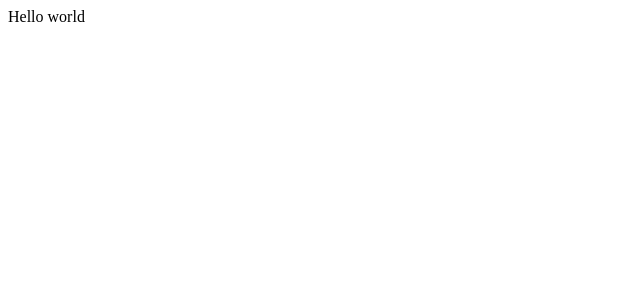
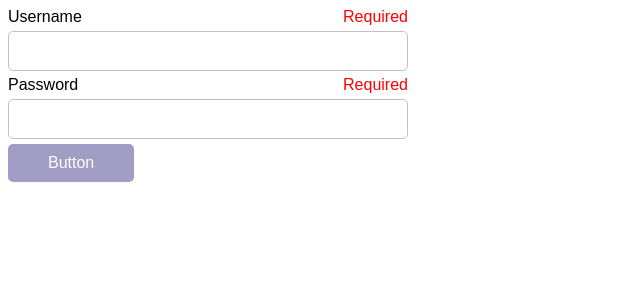
Before and after one commit to Vincent-Aboagye/Vue-Crash, a JavaScript app in the folder project1/: page / in a window 1280 px wide. Shown: the top 300 px of the page, without its empty margins (0-640 px from the left). Built offline with nearby package versions, Linux system fonts and the light colour scheme.

Commit message:
Sign-up Form with validation

```diff
--- a/project1/App.vue
+++ b/project1/App.vue
@@ -1,12 +1,78 @@
 <template>
-    <div> Hello world</div>
+    <form @submit.prevent="submit" class="form">
+    <my-input
+    name = "Username"
+    :rules="{ required:true, min : 5}"
+    :value="username.value"
+    @update="update"
+    type="text"
+    />
+
+    <my-input
+    name = "Password"
+    :rules="{ required:true, min : 10}"
+    :value="password.value"
+    @update="update"
+    type="password"
+    />
+
+    <my-button
+    color="white"
+    background="darkslateblue"
+    :disabled="!valid"
+    />
+    </form>
+    <!-- Alternatively <MyButton /> will do -->
 </template>
 <script>
+import MyButton from './MyButton.vue';
+import MyInput from './MyInput.vue';
 export default {
+    components: {
+        MyButton,
+        MyInput
+    },
+    data(){
+        return{
+            username: {
+                value: "",
+                valid: false
+        },
+            password: {
+                value: "",
+                valid: false
+            }
+        }
 
-}
+    },
+    computed: {
+        valid(){
+            return this.username.valid && this.password.valid
+        }
+    },
+    methods:{
+        submit(){
+            console.log('Submit')
+        },
+        update(payload) {
+            this[payload.name.toLowerCase()] = {
+                value: payload.value,
+                valid: payload.valid
+            }
+        }
+
+        }
+    }
+
+
 </script>
 
-<style scoped>
-
+<style>
+body{
+    font-family: Arial, Helvetica, sans-serif;
+}
+.form {
+    max-width: 400px;
+    width: 50%;
+}
 </style>
--- a/project1/MyButton.vue
+++ b/project1/MyButton.vue
@@ -1,12 +1,43 @@
 <template>
-    <div> Hello world</div>
+    <button :style="{background,color}"
+            :class="{'disable-class':disabled}">
+        Button
+    </button>
 </template>
 <script>
 export default {
+    props: {
+        color:{
+            type:String
+            },
+        background: {
+            type: String
+        },
+        disabled: {
+            type: Boolean
+        }
+    }
 
 }
 </script>
 
 <style scoped>
+.disable-class{
+    opacity: 0.5;
+}
+button {
+    background: none;
+    color: black;
+    border: none;
+    border-radius: 5px;
+    padding: 10px 40px;
+  font-size: 16px;
+  cursor: pointer;
+}
+
+button:hover{
+    filter: brightness(125%);
+}
+
 
 </style>
--- /dev/null
+++ b/project1/MyInput.vue
@@ -0,0 +1,90 @@
+<template>
+    <div class="input-wrapper">
+        <div class="label">
+    <label :for="name">{{name}} </label>
+    <div class="error">{{error}}</div>
+    </div>
+    <input
+    :id="name"
+    :type="type"
+    :value="value"
+    @input="input"
+    />
+
+    </div>
+
+</template>
+
+<script>
+
+export default {
+props: {
+    name : {
+        type: String,
+        required: true,
+    },
+    rules: {
+        type: Object //minimum and required
+    },
+    value: {
+        type: String
+    },
+    type: {
+        type:String
+    },
+    valid: {
+        type: Boolean
+    }
+},
+
+computed:{
+    error(){
+        return this.validate(this.value)
+    }
+},
+methods: {
+    validate(value){
+        if(this.rules.required &&value.length === 0 ){
+            return 'Required'
+        }
+        if(this.rules.min && value.length < this.rules.min){
+            return `Minimum length is ${this.rules.min}`
+        }
+    },
+
+    input($evt) {
+        this.$emit('update', {
+        value: $evt.target.value,
+        name: this.name,
+        valid: this.validate($evt.target.value) ? false : true
+    })
+    }
+}
+
+
+}
+</script>
+
+<style scoped>
+.input-wrapper {
+    display: flex;
+    flex-direction: column;
+}
+.error {
+    color: red;
+}
+.label{
+    display: flex;
+    justify-content: space-between
+}
+input {
+    background: none;
+    color: black;
+    border: 1px solid silver;
+    border-radius: 5px;
+    padding: 10px;
+    margin: 5px 0;
+    font-size: 16px;
+}
+
+</style>
```
